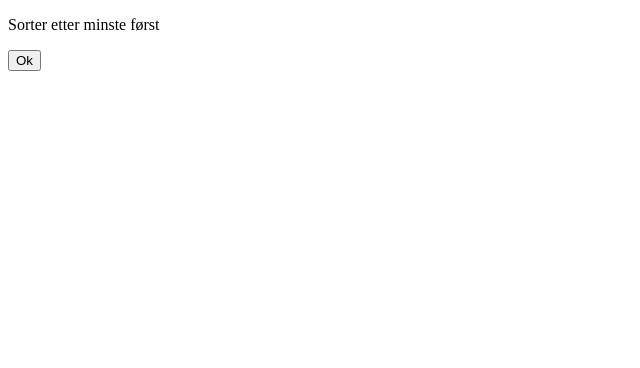
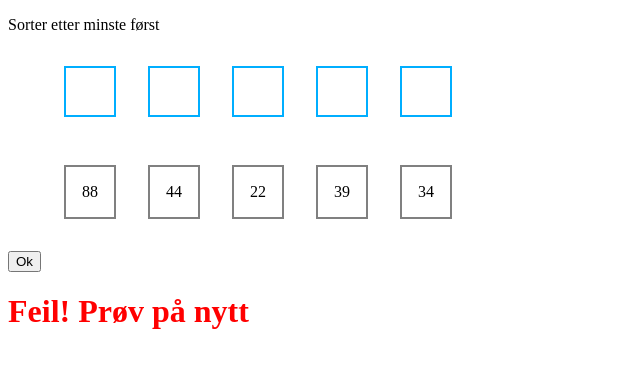
Before and after one commit to MyconidM/intro_javascript_inlevering_100923, a plain HTML site: page Oppgave_04/index.html in a window 1280 px wide. Both pictures are taken after a click on the button "Ok". Shown: the whole page, without its empty margins (0-640 px from the left). Drawn offline with Linux system fonts and the light colour scheme.

Commit message:
ferdig, kanske flere endringer om det blir nok tid

```diff
--- a/Oppgave_04/index.html
+++ b/Oppgave_04/index.html
@@ -4,6 +4,7 @@
 <head>
   <title>Parcel Sandbox</title>
   <meta charset="UTF-8" />
+  <link rel="stylesheet" href="src/style.css">
 </head>
 
 <body>
--- a/Oppgave_04/src/ingen_hjelp.js
+++ b/Oppgave_04/src/ingen_hjelp.js
@@ -3,6 +3,7 @@
 // TODO: Bruk getElementById til å hente HTML-elementene med #id
 const guess = document.getElementById("guess");
 const numbers = document.getElementById("numbers");
+const main = document.getElementById("main");
 
 
 // TODO: Bruk querySelector til å hente knappen
@@ -14,22 +15,65 @@ const randomeNumber = () => {
     return Math.floor(Math.random() * 100);
 }
 
- let NumberList = [] ;
+let NumberList = [] ;
 const listGenerator = () => {
     for (let i = 0; i < 5; i++) {
-        NumberList.push(randomeNumber());
+        NumberList.push(`${randomeNumber()}`);
     }
 }
-listGenerator()
-console.log(NumberList)
+
 
 // TODO: Lag en funksjon for å skrive ut tallene som skal sorteres
+const printNumbers = () => {
+    listGenerator()
+    NumberList.map((e) => {
+        numbers.innerHTML += `<li>${e}</li>`})
+}
+printNumbers()
+// TODO: Lag en funksjon for å skrive ut input felter bruker kan skrive tallene i
+for (let i = 0; i < 5; i++) {
+    const guessBox = document.createElement("input");
+    guessBox.setAttribute("id", `guess${i}`)
+    guess.appendChild(guessBox)
+}
 
-// TODO: Lag en funksjon for å skrive ut input felter bruker kan skrive tallene i
 // TODO: Lag en funksjon for å hente ut det brukeren har skrevet inn
+let guesses = []
+const userGuess = () => {
+    const guess0 = document.querySelector("#guess0").value;
+    const guess1 = document.querySelector("#guess1").value;
+    const guess2 = document.querySelector("#guess2").value;
+    const guess3 = document.querySelector("#guess3").value;
+    const guess4 = document.querySelector("#guess4").value;
+    guesses.push(guess0, guess1, guess2, guess3, guess4)
+    console.log(guesses)
+}
+
 // TODO: Lag en funksjon for å sjekke om tallene er sortert riktig av bruker
+const checkNumberSeq = () => {
+    userGuess()
+    if (NumberList.sort().join() == guesses.join()) {
+        const congrats = document.createElement("h1");
+        congrats.innerText = "Gratulerer du sorterte riktig!!"
+        congrats.setAttribute("class", "congrats")
+        main.appendChild(congrats)
+        console.log("congrats")
+        //NumberList = [];
+        //const delay = setTimeout(printNumbers(), 5000);
+    } else {
+        const wrong = document.createElement("h1");
+        wrong.innerText = "Feil! Prøv på nytt"
+        wrong.setAttribute("class", "wrong")
+        main.appendChild(wrong)
+        console.log("Prøv igjenn")
+    }
+}
+
 // TODO: Lag en funksjon som "lager UI" --Nødvendig?
 // TODO: Lytt til 'click'-event og trigg checkNumberSeq ved klikk
-btn.addEventListener("click", () => {
+btn.addEventListener("click",  () => {
+    checkNumberSeq()
+    console.log(NumberList.sort().join())
+    guesses = []
     //if(SortedList === guess) {congrets resttliste med delay}
 })
--- /dev/null
+++ b/Oppgave_04/src/style.css
@@ -0,0 +1,25 @@
+#numbers {
+    list-style: none;
+    display: flex;
+}
+
+#numbers li {
+    padding: 1rem;
+    border: 2px solid gray;
+    margin: 1rem;
+    width: 1rem;
+}
+#guess input {
+    padding: 1rem;
+    border: 2px solid gray;
+    margin: 1rem;
+    width: 1rem;
+    border-color: rgb(0, 174, 255);
+}
+
+.congrats {
+    color: green
+}
+.wrong {
+    color: red;
+}
```
